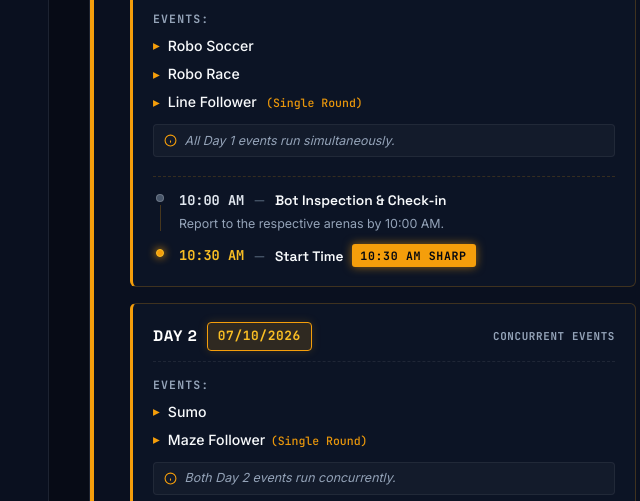
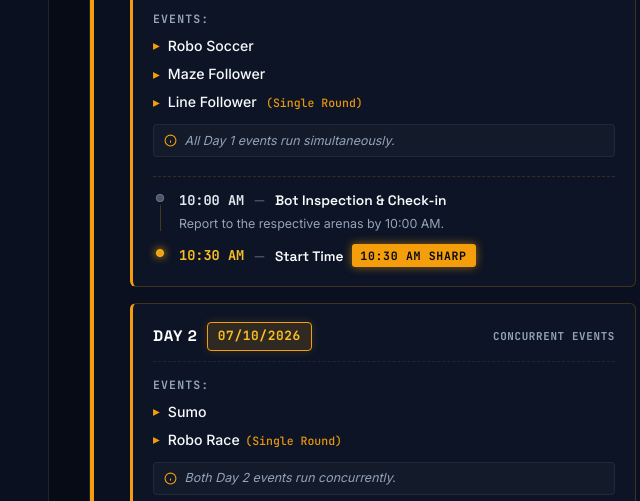
Before and after one commit to sinank14/yen-nova, a plain HTML site: page index.html in a window 1280 px wide. Shown: the part 3143-3644 px from the top of the page, 571-1211 px from the left. Drawn offline with Linux system fonts and the light colour scheme.

Commit message:
fix project corrections

```diff
--- a/index.html
+++ b/index.html
@@ -91,8 +91,9 @@
         </p>
 
         <div class="hero-ctas" style="justify-content: center; margin-bottom: 3.5rem;">
-          <button type="button" disabled aria-disabled="true"
-            class="btn btn-primary" style="padding: 1.1rem 2.8rem; font-size: 0.9rem; opacity: 0.65; cursor: not-allowed; pointer-events: none;">Registration Closed</button>
+          <button type="button" disabled aria-disabled="true" class="btn btn-primary"
+            style="padding: 1.1rem 2.8rem; font-size: 0.9rem; opacity: 0.65; cursor: not-allowed; pointer-events: none;">Registration
+            Closed</button>
           <a href="#events" class="btn btn-secondary" style="padding: 1.1rem 2.8rem; font-size: 0.9rem;">EXPLORE
             EVENTS</a>
         </div>
@@ -265,7 +266,7 @@
             </p>
             <div class="event-specs-list">
               <div class="event-spec-item">
-                <span>SUB-EVENTS:</span>
+                <span>SUB EVENTS:</span>
                 <strong>ROBO SOCCER • ROBO SUMO • ROBO RACE • LINE FOLLOWER • MAZE FOLLOWER</strong>
               </div>
             </div>
@@ -297,7 +298,7 @@
                       <div class="day-group-label">EVENTS:</div>
                       <ul class="day-events-items">
                         <li><span class="event-bullet-point">▸</span><span class="event-name">Robo Soccer</span></li>
-                        <li><span class="event-bullet-point">▸</span><span class="event-name">Robo Race</span></li>
+                        <li><span class="event-bullet-point">▸</span><span class="event-name">Maze Follower</span></li>
                         <li><span class="event-bullet-point">▸</span><span class="event-name">Line Follower <span
                               class="event-note-pill">(Single Round)</span></span></li>
                       </ul>
@@ -362,7 +363,7 @@
                       <div class="day-group-label">EVENTS:</div>
                       <ul class="day-events-items">
                         <li><span class="event-bullet-point">▸</span><span class="event-name">Sumo</span></li>
-                        <li><span class="event-bullet-point">▸</span><span class="event-name">Maze Follower<span
+                        <li><span class="event-bullet-point">▸</span><span class="event-name">Robo Race<span
                               class="event-note-pill">(Single Round)</span></span></li>
                       </ul>
                       <div class="day-simultaneous-banner">
@@ -547,8 +548,8 @@
         <p class="cta-desc">Join Yenepoya Institute of Technology. Bring your team. Bring your ideas. Build something
           real on 06.10.2026.</p>
         <div style="display: flex; justify-content: center; gap: 1.25rem; flex-wrap: wrap;">
-          <button type="button" disabled aria-disabled="true"
-            class="btn btn-primary" style="opacity: 0.65; cursor: not-allowed; pointer-events: none;">Registration Closed</button>
+          <button type="button" disabled aria-disabled="true" class="btn btn-primary"
+            style="opacity: 0.65; cursor: not-allowed; pointer-events: none;">Registration Closed</button>
           <a href="#events" class="btn btn-secondary">VIEW EVENT DETAILS</a>
         </div>
       </div>
```
